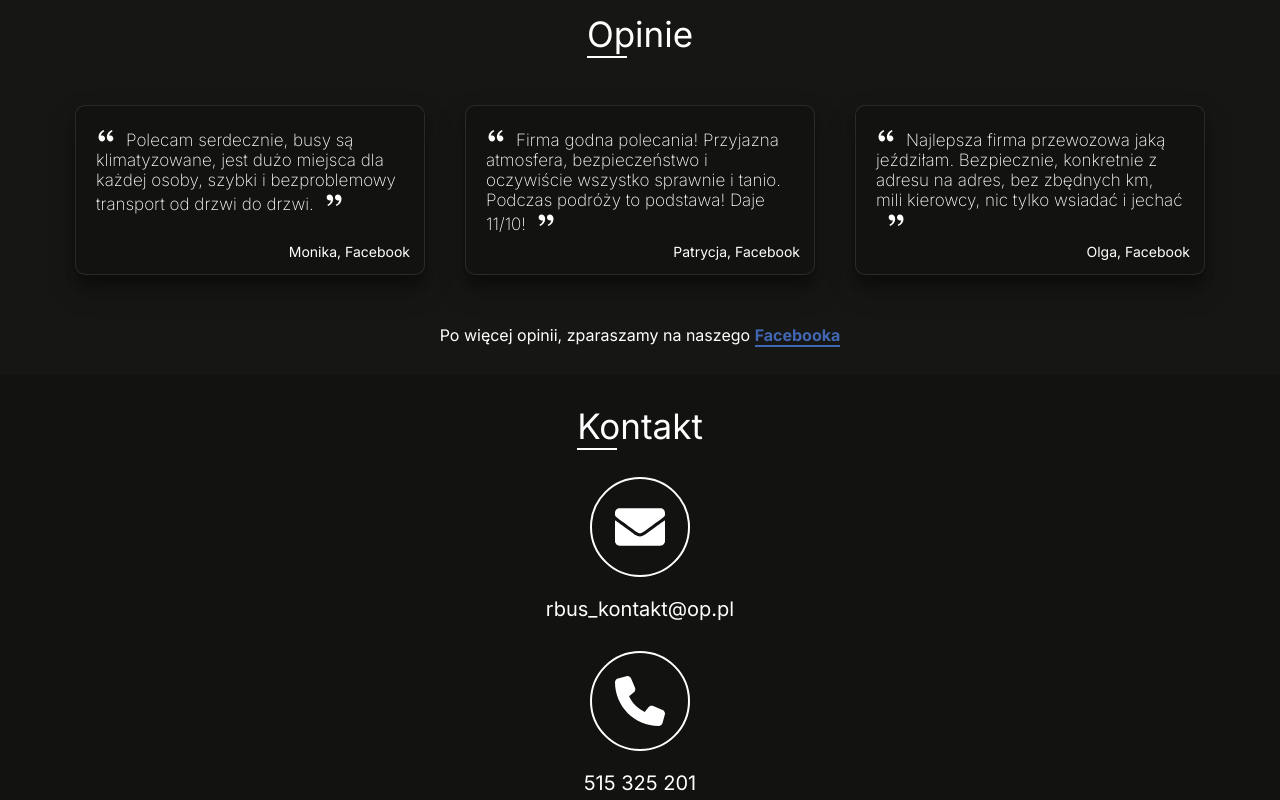
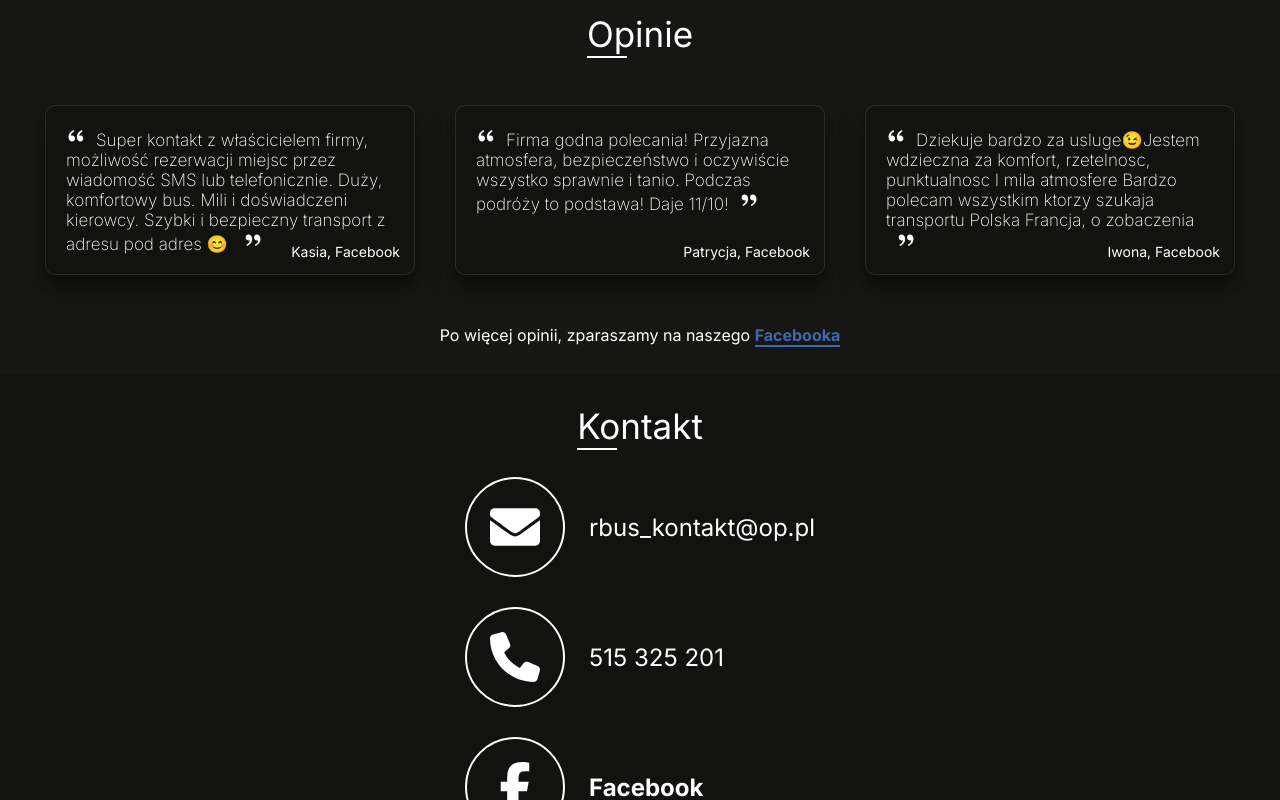
Before and after one commit to Pawliszakk/R-Bus, a Next.js app: page / in a window 1280 px wide. Shown: the part 4560-5360 px from the top of the page. Built offline with nearby package versions, Linux system fonts and the light colour scheme.

Commit message:
updated reviews for more content seo

```diff
--- a/components/Contact/Contact.module.scss
+++ b/components/Contact/Contact.module.scss
@@ -13,4 +13,14 @@
 			font-weight: bold;
 		}
 	}
+	@media (min-width: 768px) {
+		flex-direction: row;
+		justify-content: flex-start;
+
+		p {
+			margin-top: 0;
+			margin-left: 1em;
+			font-size: 2.4rem;
+		}
+	}
 }
--- a/components/Footer/Footer.tsx
+++ b/components/Footer/Footer.tsx
@@ -7,7 +7,9 @@ const Footer = () => {
 		<footer className={classes.footer}>
 			<p>
 				R-BUS <span>{currentYear}</span> | Realizacja{' '}
-				<a href="www.pawliszakdev.com">pawliszakDev</a>
+				<a href="https://www.pawliszakdev.com/" rel="noopener" target="_blank">
+					pawliszakDev
+				</a>
 			</p>
 		</footer>
 	);
--- a/components/Reviews/Review.module.scss
+++ b/components/Reviews/Review.module.scss
@@ -49,7 +49,7 @@
 	}
 	@media (min-width: 992px) {
 		padding-bottom: 4rem;
-		width: 350px;
+		width: 370px;
 		p {
 			font-size: 1.7rem;
 			svg {
--- a/components/Reviews/Reviews.tsx
+++ b/components/Reviews/Reviews.tsx
@@ -6,16 +6,16 @@ import classes from './Reviews.module.scss';
 const Reviews = () => {
 	const reviewsData: { text: string; author: string }[] = [
 		{
-			text: 'Polecam serdecznie, busy są klimatyzowane, jest dużo miejsca dla każdej osoby, szybki i bezproblemowy transport od drzwi do drzwi.',
-			author: 'Monika, Facebook',
+			text: 'Super kontakt z właścicielem firmy, możliwość rezerwacji miejsc przez wiadomość SMS lub telefonicznie.  Duży, komfortowy bus. Mili i doświadczeni kierowcy. Szybki i bezpieczny transport z adresu pod adres 😊 ',
+			author: 'Kasia, Facebook',
 		},
 		{
 			text: 'Firma godna polecania! Przyjazna atmosfera, bezpieczeństwo i oczywiście wszystko sprawnie i tanio. Podczas podróży to podstawa! Daje 11/10!',
 			author: 'Patrycja, Facebook',
 		},
 		{
-			text: 'Najlepsza firma przewozowa jaką jeździłam. Bezpiecznie, konkretnie z adresu na adres, bez zbędnych km, mili kierowcy, nic tylko wsiadać i jechać',
-			author: 'Olga, Facebook',
+			text: 'Dziekuje bardzo za usluge😉Jestem wdzieczna za komfort, rzetelnosc, punktualnosc I mila atmosfere Bardzo polecam wszystkim ktorzy szukaja transportu Polska Francja, o zobaczenia',
+			author: 'Iwona, Facebook',
 		},
 	];
 
```
